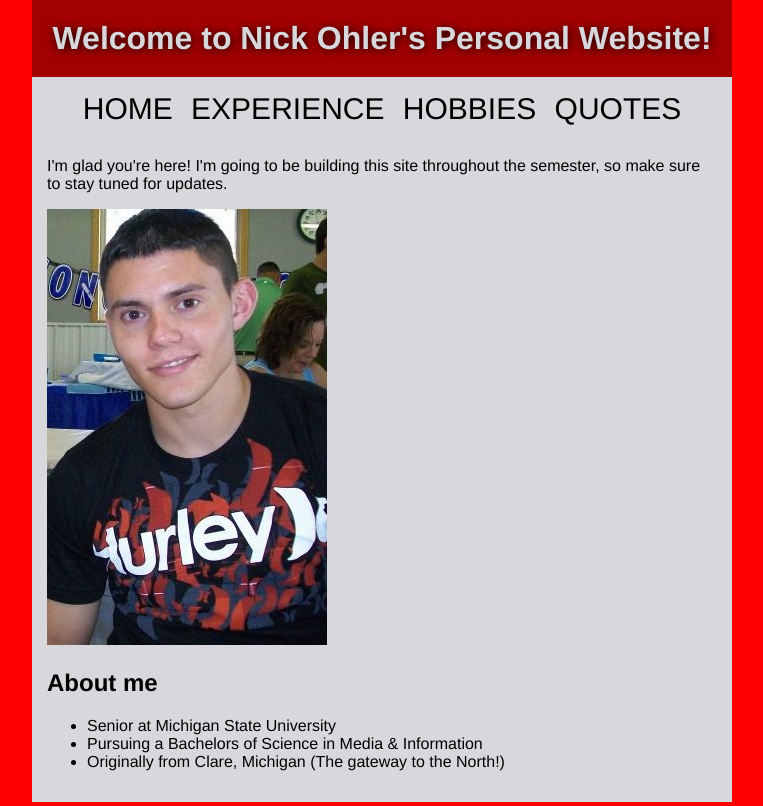
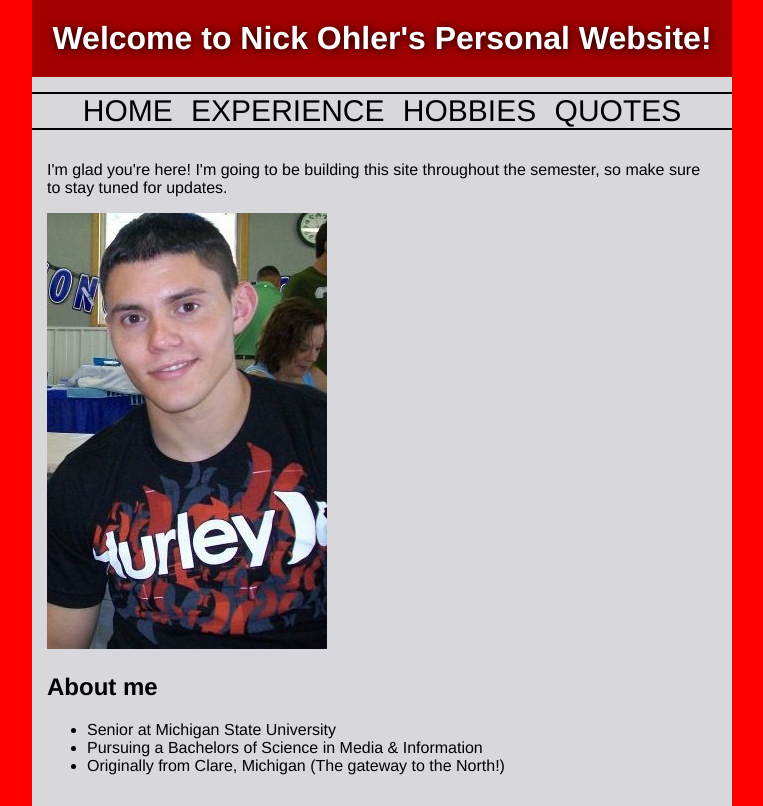
Before and after one commit to NickOhler/tc349, a plain HTML site: page projects/personal-site/index.html in a window 1280 px wide. Shown: the whole page, without its empty margins (258-1021 px from the left). Drawn offline with Linux system fonts and the light colour scheme.

Commit message:
Minor CSS tweak on nav and color change to h1

```diff
--- a/projects/personal-site/css/master.css
+++ b/projects/personal-site/css/master.css
@@ -8,7 +8,7 @@ h1 {
 	margin: 0px;
 	padding: 20px 15px;
 	background: #A30000;
-	color: #D8D8DC;
+	color: #FFF;
 	text-align: center;
 	text-shadow: 1px 1px 10px #000000;
 }
@@ -19,7 +19,9 @@ h1 {
 }
 
 .nav {
-	padding-top: 15px;
+	border-top: 2px solid #000000;
+	border-bottom: 2px solid #000000;
+	margin-top: 15px;
 	text-align: center;
 	font-size: 30px;
 }
```
